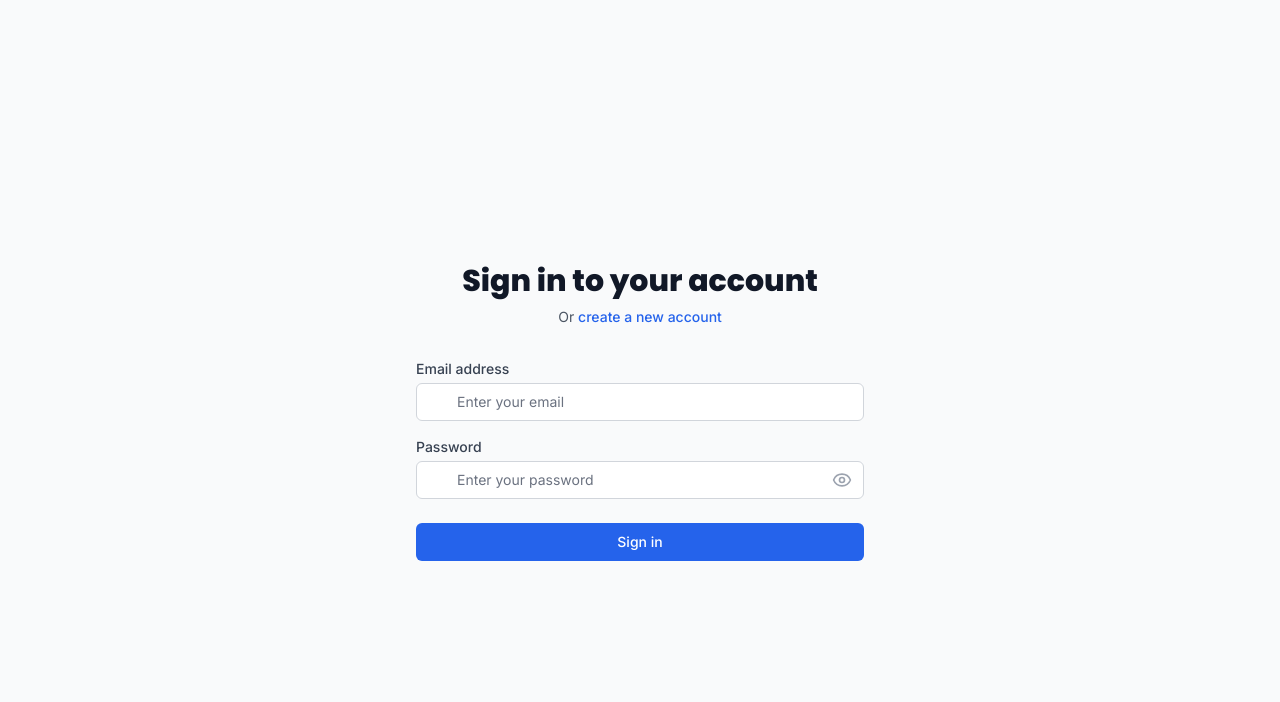
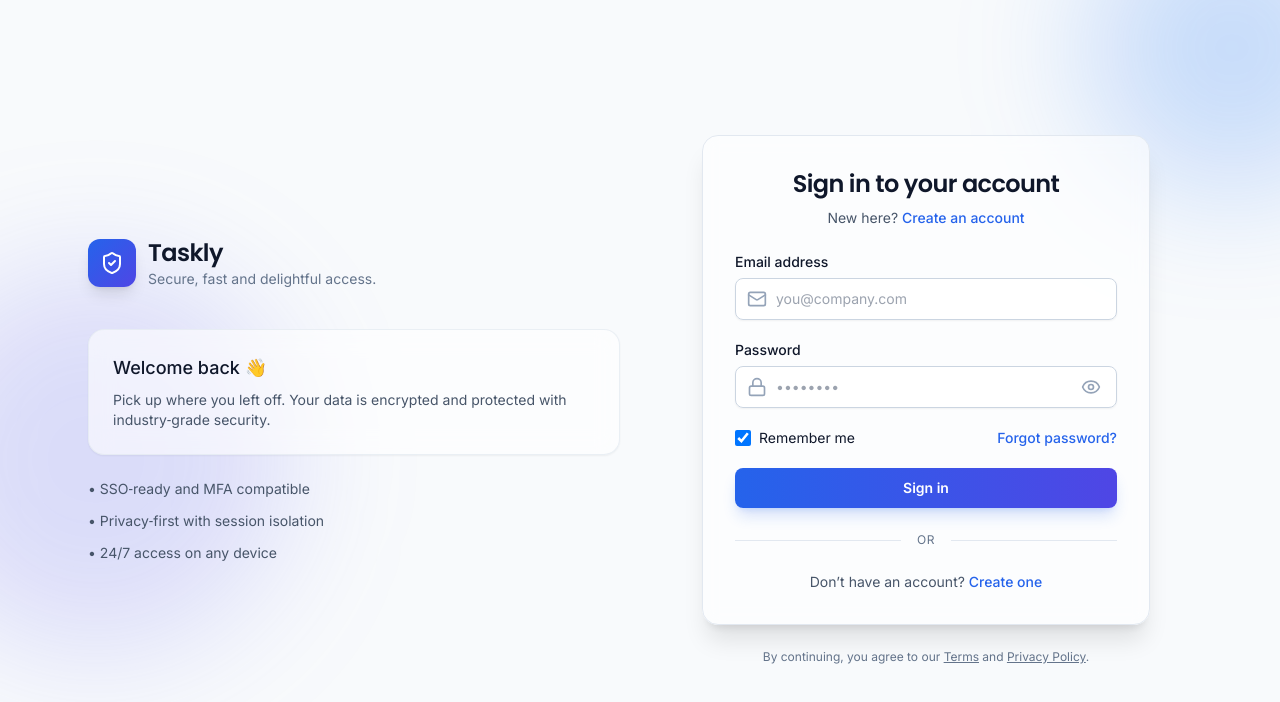
Before and after one commit to SauravShete2003/Taskly, a React (Create React App) app in the folder client/: page /login in a window 1280 px wide. Shown: the top 702 px of the page. Built offline with nearby package versions, Linux system fonts and the light colour scheme; no server answers.

Commit message:
add more attractive design to login page

```diff
--- a/client/src/pages/Login.js
+++ b/client/src/pages/Login.js
@@ -1,12 +1,13 @@
 // client/src/pages/Login.jsx
 import React, { useState } from "react";
 import { Link, useNavigate } from "react-router-dom";
-import { Mail, Lock, Eye, EyeOff } from "lucide-react";
+import { Mail, Lock, Eye, EyeOff, Loader2, ShieldCheck } from "lucide-react";
 import { authService } from "../services/auth";
 
 const Login = () => {
   const [formData, setFormData] = useState({ email: "", password: "" });
   const [showPassword, setShowPassword] = useState(false);
+  const [remember, setRemember] = useState(true);
   const [loading, setLoading] = useState(false);
   const [error, setError] = useState("");
   const navigate = useNavigate();
@@ -22,6 +23,8 @@ const Login = () => {
 
     try {
       await authService.login(formData.email, formData.password);
+      // Optional: persist email when "remember me" is checked
+      if (remember) localStorage.setItem("last_email", formData.email);
       navigate("/dashboard");
     } catch (err) {
       const message =
@@ -37,35 +40,84 @@ const Login = () => {
     }
   };
 
+  React.useEffect(() => {
+    const last = localStorage.getItem("last_email");
+    if (last) setFormData((p) => ({ ...p, email: last }));
+  }, []);
+
   return (
-    <div className="min-h-screen flex items-center justify-center bg-gray-50 py-12 px-4 sm:px-6 lg:px-8">
-      <div className="max-w-md w-full space-y-8">
+    <div className="relative min-h-screen bg-slate-50 text-slate-900 dark:bg-slate-950 dark:text-slate-100">
+      {/* Background accents */}
+      <div className="pointer-events-none absolute inset-0 overflow-hidden">
+        <div className="absolute -top-24 -right-24 h-72 w-72 rounded-full bg-blue-500/25 blur-3xl" />
+        <div className="absolute top-1/3 -left-24 h-96 w-96 rounded-full bg-indigo-500/20 blur-3xl" />
+      </div>
+
+      <div className="relative z-10 mx-auto flex min-h-screen max-w-6xl items-center px-6">
+        <div className="grid w-full items-stretch gap-10 lg:grid-cols-2">
+          {/* Brand / Left panel (visible on lg+) */}
+          <div className="hidden flex-col justify-center lg:flex">
+            <div className="flex items-center gap-3">
+              <div className="grid h-12 w-12 place-items-center rounded-xl bg-gradient-to-br from-blue-600 to-indigo-600 text-white shadow-lg">
+                <ShieldCheck className="h-6 w-6" />
+              </div>
               <div>
-          <h2 className="mt-6 text-center text-3xl font-extrabold text-gray-900">
-            Sign in to your account
-          </h2>
-          <p className="mt-2 text-center text-sm text-gray-600">
-            Or{" "}
-            <Link to="/register" className="font-medium text-blue-600 hover:text-blue-500">
-              create a new account
+                <h1 className="text-2xl font-semibold tracking-tight">Taskly</h1>
+                <p className="text-sm text-slate-500 dark:text-slate-400">
+                  Secure, fast and delightful access.
+                </p>
+              </div>
+            </div>
+
+            <div className="mt-10 space-y-6">
+              <div className="rounded-2xl border border-slate-200/70 bg-white/60 p-6 shadow-sm backdrop-blur-md dark:border-slate-800/60 dark:bg-slate-900/40">
+                <p className="text-lg font-medium">Welcome back 👋</p>
+                <p className="mt-2 text-sm text-slate-600 dark:text-slate-400">
+                  Pick up where you left off. Your data is encrypted and protected with industry‑grade security.
+                </p>
+              </div>
+              <ul className="space-y-3 text-sm text-slate-600 dark:text-slate-400">
+                <li>• SSO‑ready and MFA compatible</li>
+                <li>• Privacy‑first with session isolation</li>
+                <li>• 24/7 access on any device</li>
+              </ul>
+            </div>
+          </div>
+
+          {/* Auth card */}
+          <div className="mx-auto w-full max-w-md">
+            <div className="rounded-2xl border border-slate-200 bg-white/80 p-8 shadow-xl backdrop-blur supports-[backdrop-filter]:bg-white/60 dark:border-slate-800 dark:bg-slate-900/60">
+              <div className="mb-6 text-center">
+                <h2 className="text-2xl font-semibold tracking-tight">Sign in to your account</h2>
+                <p className="mt-2 text-sm text-slate-600 dark:text-slate-400">
+                  New here?{" "}
+                  <Link to="/register" className="font-medium text-blue-600 hover:underline">
+                    Create an account
                   </Link>
                 </p>
               </div>
 
-        <form className="mt-8 space-y-6" onSubmit={handleSubmit}>
               {error && (
-            <div className="bg-red-50 border border-red-200 text-red-700 px-4 py-3 rounded-md">
-              {error}
+                <div
+                  role="alert"
+                  className="mb-4 flex items-start gap-3 rounded-lg border border-red-200 bg-red-50 px-4 py-3 text-red-700 dark:border-red-900/40 dark:bg-red-950/40 dark:text-red-300"
+                >
+                  <svg width="16" height="16" viewBox="0 0 24 24" fill="currentColor" className="mt-0.5">
+                    <path d="M11 7h2v6h-2V7zm0 8h2v2h-2v-2z" />
+                    <path d="M1 21h22L12 2 1 21z" opacity=".2" />
+                  </svg>
+                  <p className="text-sm">{error}</p>
                 </div>
               )}
 
-          <div className="space-y-4">
+              <form onSubmit={handleSubmit} className="space-y-5">
+                {/* Email */}
                 <div>
-              <label htmlFor="email" className="block text-sm font-medium text-gray-700">
+                  <label htmlFor="email" className="mb-1.5 block text-sm font-medium">
                     Email address
                   </label>
-              <div className="mt-1 relative">
-                <Mail className="absolute left-3 top-1/2 transform -translate-y-1/2 h-5 w-5 text-gray-400" />
+                  <div className="relative">
+                    <Mail className="pointer-events-none absolute left-3 top-1/2 h-5 w-5 -translate-y-1/2 text-slate-400" />
                     <input
                       id="email"
                       name="email"
@@ -74,18 +126,19 @@ const Login = () => {
                       required
                       value={formData.email}
                       onChange={handleChange}
-                  className="appearance-none relative block w-full px-3 py-2 pl-10 border border-gray-300 placeholder-gray-500 text-gray-900 rounded-md focus:outline-none focus:ring-blue-500 focus:border-blue-500 focus:z-10 sm:text-sm"
-                  placeholder="Enter your email"
+                      placeholder="you@company.com"
+                      className="block w-full rounded-lg border border-slate-300 bg-white/70 py-2.5 pl-10 pr-3 text-sm text-slate-900 shadow-sm outline-none transition focus:border-blue-500 focus:ring-4 focus:ring-blue-500/20 dark:border-slate-700 dark:bg-slate-900/50 dark:text-slate-100"
                     />
                   </div>
                 </div>
 
+                {/* Password */}
                 <div>
-              <label htmlFor="password" className="block text-sm font-medium text-gray-700">
+                  <label htmlFor="password" className="mb-1.5 block text-sm font-medium">
                     Password
                   </label>
-              <div className="mt-1 relative">
-                <Lock className="absolute left-3 top-1/2 transform -translate-y-1/2 h-5 w-5 text-gray-400" />
+                  <div className="relative">
+                    <Lock className="pointer-events-none absolute left-3 top-1/2 h-5 w-5 -translate-y-1/2 text-slate-400" />
                     <input
                       id="password"
                       name="password"
@@ -94,37 +147,89 @@ const Login = () => {
                       required
                       value={formData.password}
                       onChange={handleChange}
-                  className="appearance-none relative block w-full px-3 py-2 pl-10 pr-10 border border-gray-300 placeholder-gray-500 text-gray-900 rounded-md focus:outline-none focus:ring-blue-500 focus:border-blue-500 focus:z-10 sm:text-sm"
-                  placeholder="Enter your password"
+                      placeholder="••••••••"
+                      className="block w-full rounded-lg border border-slate-300 bg-white/70 py-2.5 pl-10 pr-10 text-sm text-slate-900 shadow-sm outline-none transition focus:border-blue-500 focus:ring-4 focus:ring-blue-500/20 dark:border-slate-700 dark:bg-slate-900/50 dark:text-slate-100"
                     />
                     <button
                       type="button"
-                  className="absolute right-3 top-1/2 transform -translate-y-1/2"
                       onClick={() => setShowPassword((v) => !v)}
                       aria-label={showPassword ? "Hide password" : "Show password"}
                       aria-pressed={showPassword}
                       disabled={loading}
+                      className="absolute right-3 top-1/2 -translate-y-1/2 rounded-md p-1 text-slate-400 transition hover:text-slate-600 focus:outline-none focus:ring-2 focus:ring-blue-500/40"
                     >
-                  {showPassword ? (
-                    <EyeOff className="h-5 w-5 text-gray-400" />
-                  ) : (
-                    <Eye className="h-5 w-5 text-gray-400" />
-                  )}
+                      {showPassword ? <EyeOff className="h-5 w-5" /> : <Eye className="h-5 w-5" />}
                     </button>
                   </div>
                 </div>
+
+                {/* Options */}
+                <div className="flex items-center justify-between">
+                  <label className="flex cursor-pointer select-none items-center gap-2 text-sm">
+                    <input
+                      type="checkbox"
+                      checked={remember}
+                      onChange={(e) => setRemember(e.target.checked)}
+                      className="h-4 w-4 rounded border-slate-300 text-blue-600 focus:ring-blue-500"
+                    />
+                    Remember me
+                  </label>
+
+                  <Link
+                    to="/forgot"
+                    className="text-sm font-medium text-blue-600 hover:text-blue-700 hover:underline"
+                  >
+                    Forgot password?
+                  </Link>
                 </div>
 
-          <div>
+                {/* Submit */}
                 <button
                   type="submit"
                   disabled={loading}
-              className="group relative w-full flex justify-center py-2 px-4 border border-transparent text-sm font-medium rounded-md text-white bg-blue-600 hover:bg-blue-700 focus:outline-none focus:ring-2 focus:ring-offset-2 focus:ring-blue-500 disabled:opacity-50"
+                  className="group relative flex w-full items-center justify-center gap-2 rounded-lg bg-gradient-to-r from-blue-600 to-indigo-600 px-4 py-2.5 text-sm font-semibold text-white shadow-lg shadow-blue-600/20 transition hover:from-blue-700 hover:to-indigo-700 focus:outline-none focus:ring-4 focus:ring-blue-500/30 disabled:opacity-60"
                 >
-              {loading ? "Signing in..." : "Sign in"}
+                  {loading ? (
+                    <>
+                      <Loader2 className="h-4 w-4 animate-spin" />
+                      Signing in…
+                    </>
+                  ) : (
+                    "Sign in"
+                  )}
                 </button>
+              </form>
+
+              {/* Divider */}
+              <div className="my-6 flex items-center gap-4">
+                <div className="h-px flex-1 bg-slate-200 dark:bg-slate-800" />
+                <span className="text-xs uppercase tracking-wider text-slate-500">or</span>
+                <div className="h-px flex-1 bg-slate-200 dark:bg-slate-800" />
               </div>
-        </form>
+
+              {/* Secondary action */}
+              <p className="text-center text-sm text-slate-600 dark:text-slate-400">
+                Don’t have an account?{" "}
+                <Link to="/register" className="font-medium text-blue-600 hover:underline">
+                  Create one
+                </Link>
+              </p>
+            </div>
+
+            {/* Small legal/footnote */}
+            <p className="mt-6 text-center text-xs text-slate-500 dark:text-slate-500">
+              By continuing, you agree to our{" "}
+              <Link to="/terms" className="underline">
+                Terms
+              </Link>{" "}
+              and{" "}
+              <Link to="/privacy" className="underline">
+                Privacy Policy
+              </Link>
+              .
+            </p>
+          </div>
+        </div>
       </div>
     </div>
   );
--- a/client/src/services/api.js
+++ b/client/src/services/api.js
@@ -6,6 +6,7 @@ const API_BASE_URL = process.env.REACT_APP_API_URL || 'http://localhost:5000/api
 const api = axios.create({
   baseURL: API_BASE_URL,
   headers: { 'Content-Type': 'application/json' },
+  withCredentials: true,  // Added to send cookies with requests
 });
 
 api.interceptors.request.use(
```
Also changed, not shown: 1 other file (tests, documents, lock files or other folders). Lines whose indentation alone changed are shown as unchanged.
